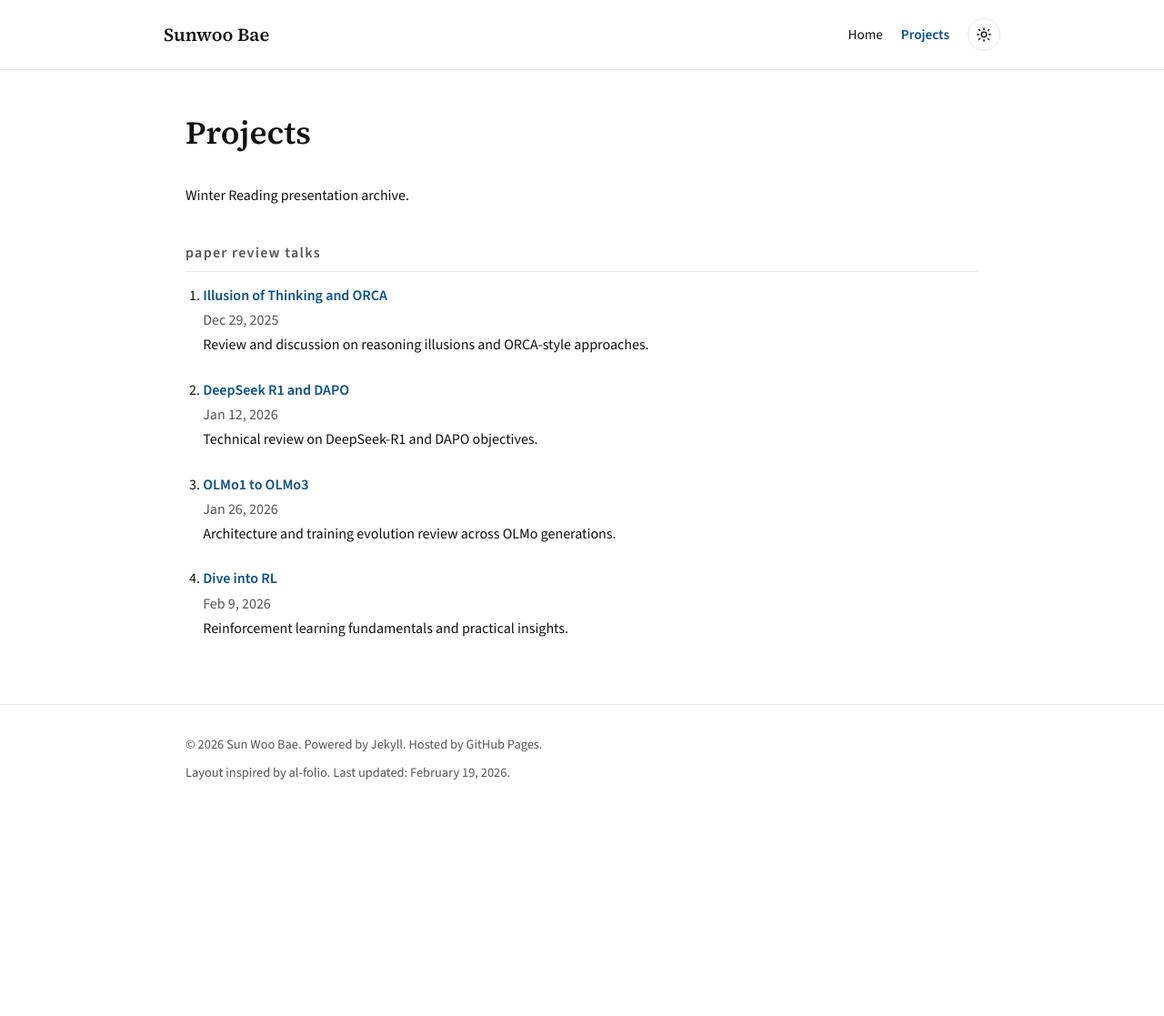
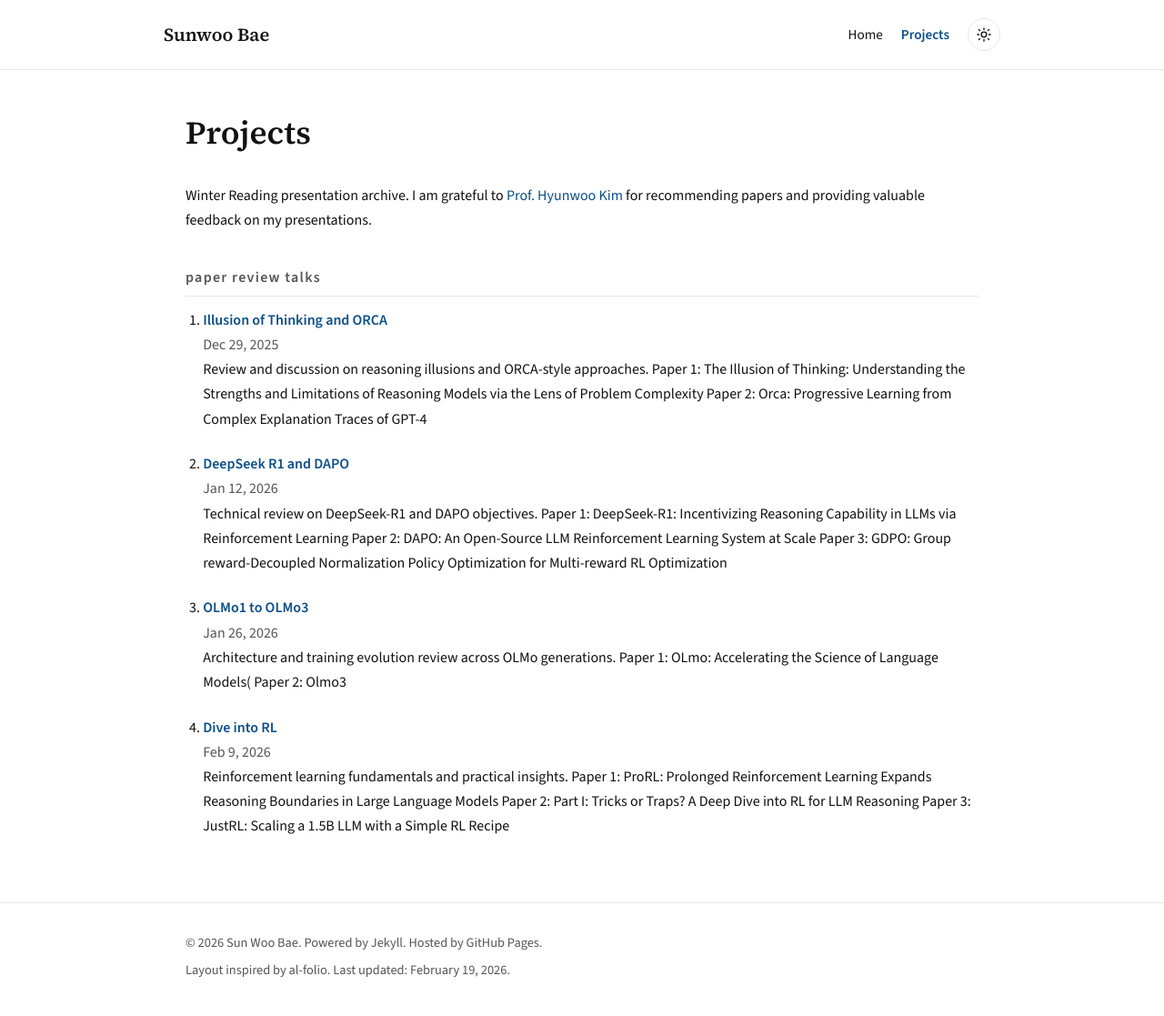
Before and after one commit to sunwoo02/sunwoo02.github.io, a Jekyll site: the page built from _pages/projects.md, in a window 1280 px wide. Shown: the whole page at 91% size. Built offline with Jekyll 4.4.1, drawn with Linux system fonts in a browser that asks for light colours; before the commit the page ends 900 px from its top, so only the background shows below that.

Commit message:
Update projects.md

```diff
--- a/_pages/projects.md
+++ b/_pages/projects.md
@@ -4,6 +4,7 @@ permalink: /projects/
 ---
 
 Winter Reading presentation archive.
+I am grateful to [Prof. Hyunwoo Kim](https://hyunw.kim/) for recommending papers and providing valuable feedback on my presentations.
 
 ## paper review talks
 <ol class="pub-list">
@@ -11,20 +12,30 @@ Winter Reading presentation archive.
     <a href="{{ '/projects/illusion-and-orca/' | relative_url }}"><strong>Illusion of Thinking and ORCA</strong></a><br>
     <span class="location">Dec 29, 2025</span><br>
     Review and discussion on reasoning illusions and ORCA-style approaches.
+    Paper 1: The Illusion of Thinking: Understanding the Strengths and Limitations of Reasoning Models via the Lens of Problem Complexity
+    Paper 2: Orca: Progressive Learning from Complex Explanation Traces of GPT-4
   </li>
   <li>
     <a href="{{ '/projects/deepseek-r1-and-dapo/' | relative_url }}"><strong>DeepSeek R1 and DAPO</strong></a><br>
     <span class="location">Jan 12, 2026</span><br>
     Technical review on DeepSeek-R1 and DAPO objectives.
+    Paper 1: DeepSeek-R1: Incentivizing Reasoning Capability in LLMs via Reinforcement Learning
+    Paper 2: DAPO: An Open-Source LLM Reinforcement Learning System at Scale
+    Paper 3: GDPO: Group reward-Decoupled Normalization Policy Optimization for Multi-reward RL Optimization
   </li>
   <li>
     <a href="{{ '/projects/olmo1-olmo3/' | relative_url }}"><strong>OLMo1 to OLMo3</strong></a><br>
     <span class="location">Jan 26, 2026</span><br>
     Architecture and training evolution review across OLMo generations.
+    Paper 1: OLmo: Accelerating the Science of Language Models(
+    Paper 2: Olmo3
   </li>
   <li>
     <a href="{{ '/projects/dive-into-rl/' | relative_url }}"><strong>Dive into RL</strong></a><br>
     <span class="location">Feb 9, 2026</span><br>
     Reinforcement learning fundamentals and practical insights.
+    Paper 1: ProRL: Prolonged Reinforcement Learning Expands Reasoning Boundaries in Large Language Models
+    Paper 2: Part I: Tricks or Traps? A Deep Dive into RL for LLM Reasoning
+    Paper 3: JustRL: Scaling a 1.5B LLM with a Simple RL Recipe
   </li>
 </ol>
```
